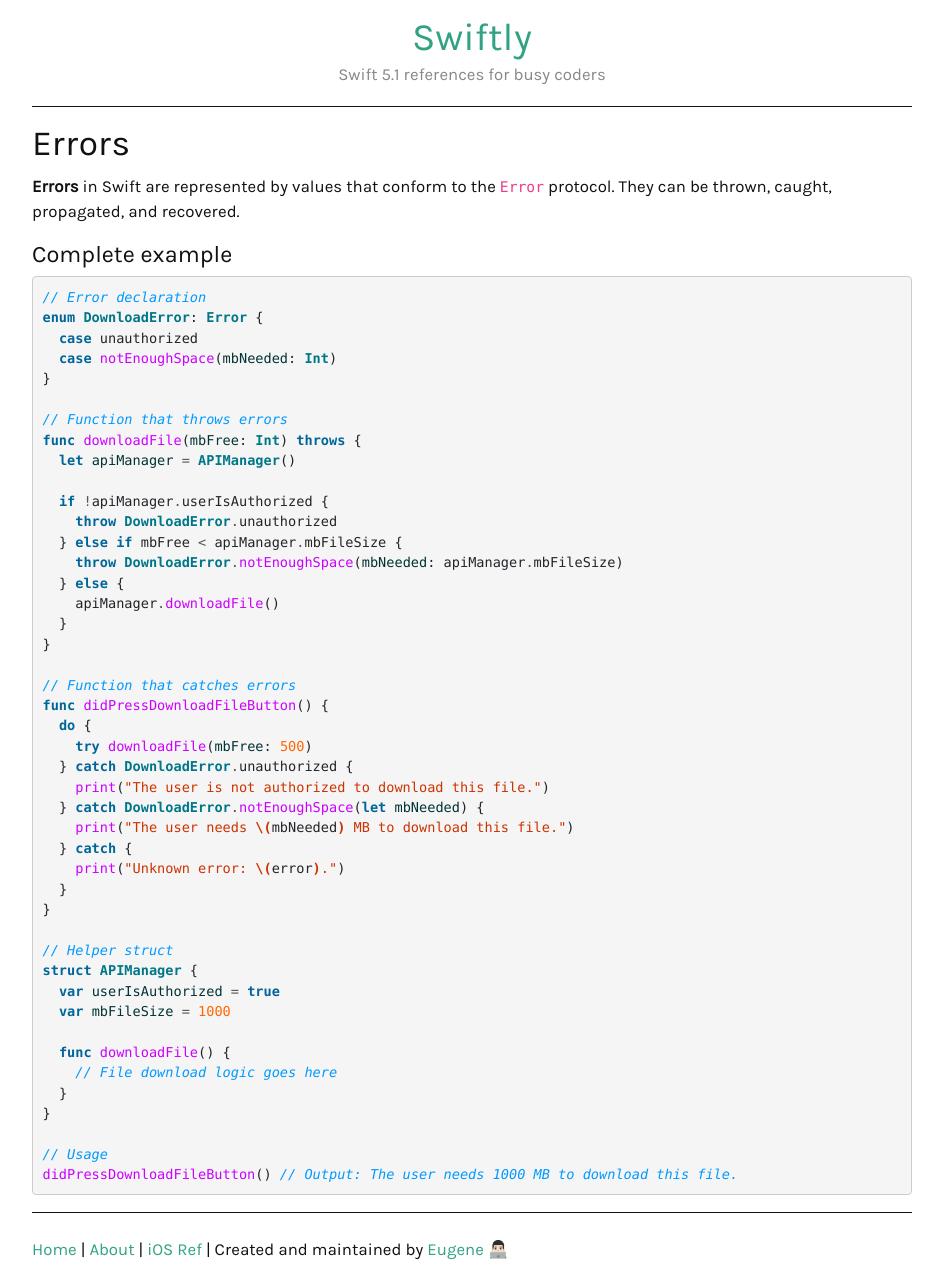
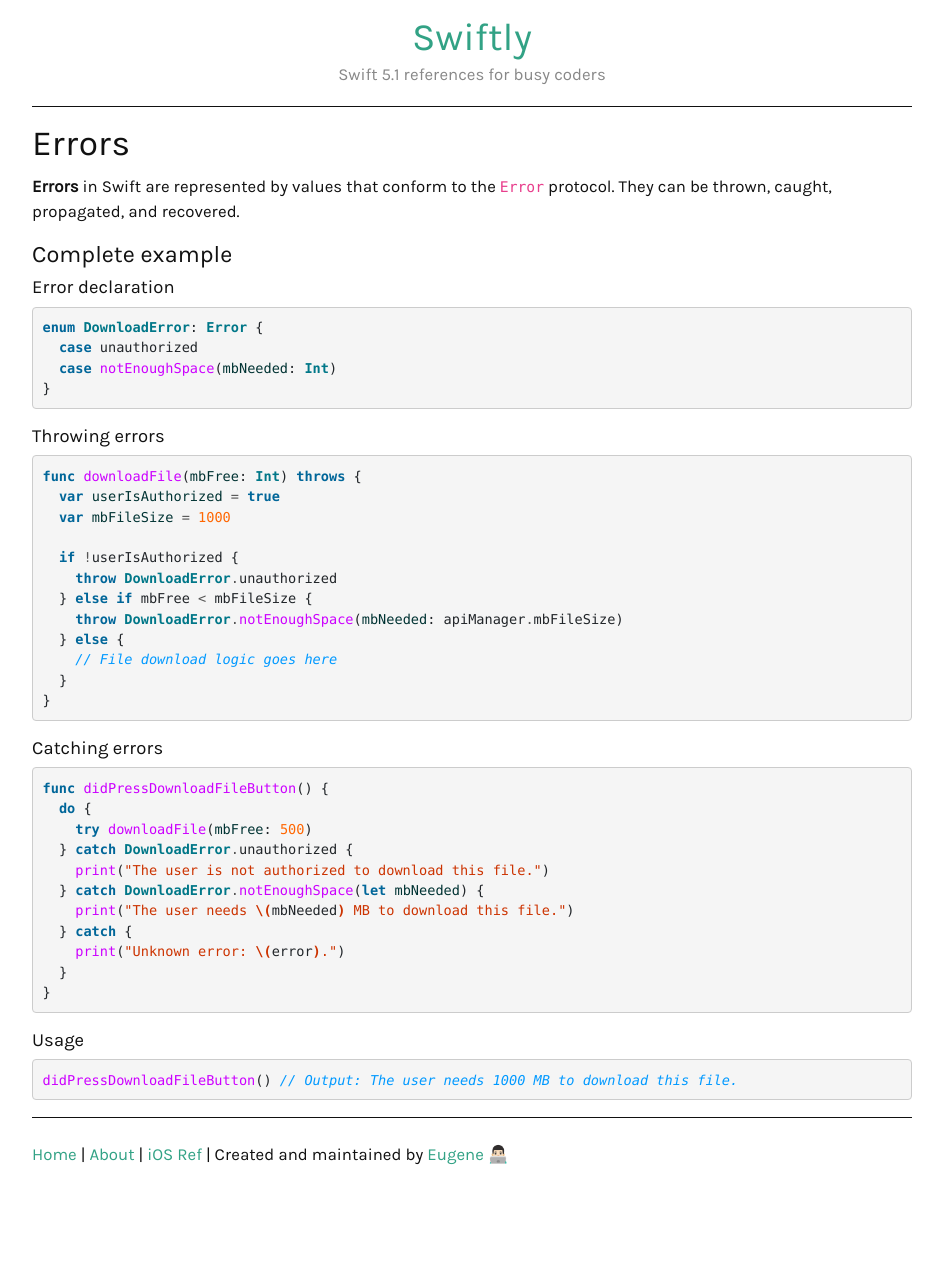
Before and after one commit to ebelinski/swiftly, a Jekyll site: the page built from errors.md, in a window 1280 px wide. Shown: the whole page, without its empty margins (168-1111 px from the left). Built offline with Jekyll 4.4.1, drawn with Linux system fonts in a browser that asks for light colours; comment, search, counter and statistics services are not loaded; after the commit the page ends 1190 px from its top, so only the background shows below that.

Commit message:
split code up into multiple sections for readability

````diff
--- a/errors.md
+++ b/errors.md
@@ -11,27 +11,35 @@ redirect_from:
 
 ### Complete example
 
+#### Error declaration
+
 ```swift
-// Error declaration
 enum DownloadError: Error {
   case unauthorized
   case notEnoughSpace(mbNeeded: Int)
 }
+```
 
-// Function that throws errors
+#### Throwing errors
+
+```swift
 func downloadFile(mbFree: Int) throws {
-  let apiManager = APIManager()
+  var userIsAuthorized = true
+  var mbFileSize = 1000
 
-  if !apiManager.userIsAuthorized {
+  if !userIsAuthorized {
     throw DownloadError.unauthorized
-  } else if mbFree < apiManager.mbFileSize {
+  } else if mbFree < mbFileSize {
     throw DownloadError.notEnoughSpace(mbNeeded: apiManager.mbFileSize)
   } else {
-    apiManager.downloadFile()
+    // File download logic goes here
   }
 }
+```
 
-// Function that catches errors
+#### Catching errors
+
+```swift
 func didPressDownloadFileButton() {
   do {
     try downloadFile(mbFree: 500)
@@ -43,17 +51,10 @@ func didPressDownloadFileButton() {
     print("Unknown error: \(error).")
   }
 }
+```
 
-// Helper struct
-struct APIManager {
-  var userIsAuthorized = true
-  var mbFileSize = 1000
+#### Usage
 
-  func downloadFile() {
-    // File download logic goes here
-  }
-}
-
-// Usage
+```swift
 didPressDownloadFileButton() // Output: The user needs 1000 MB to download this file.
 ```
````
